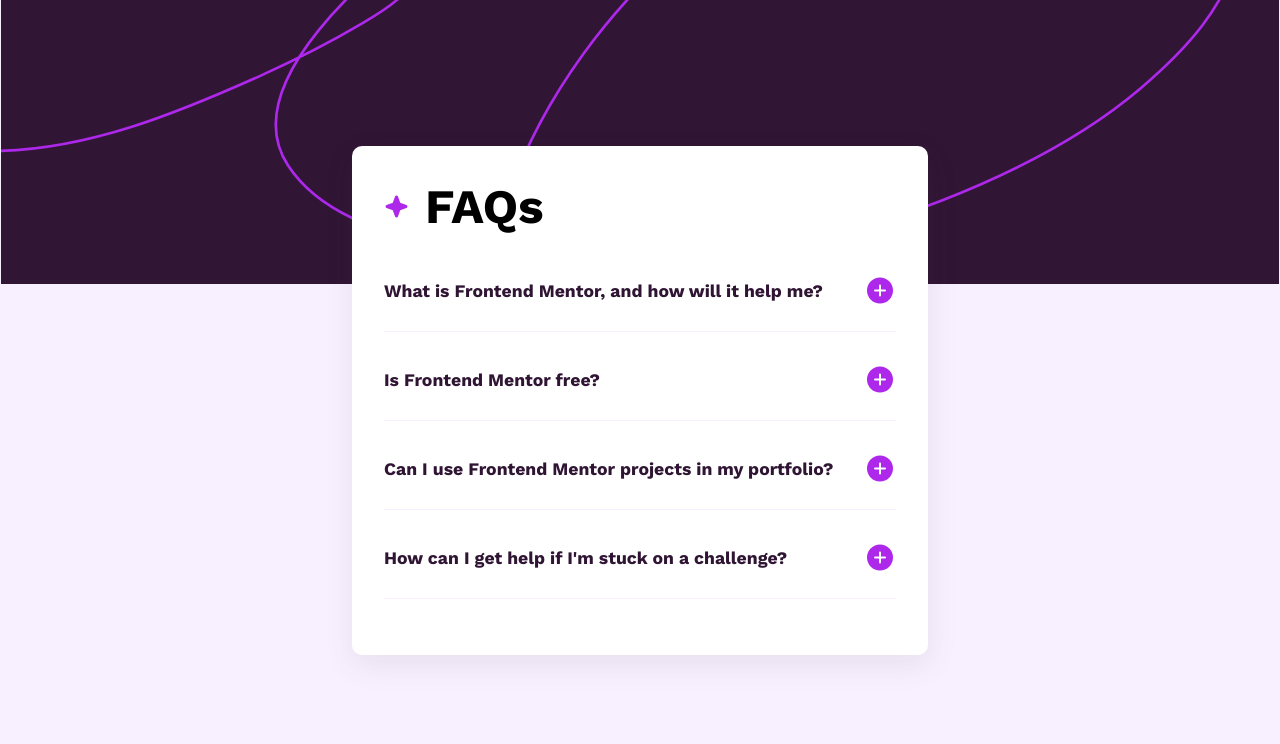
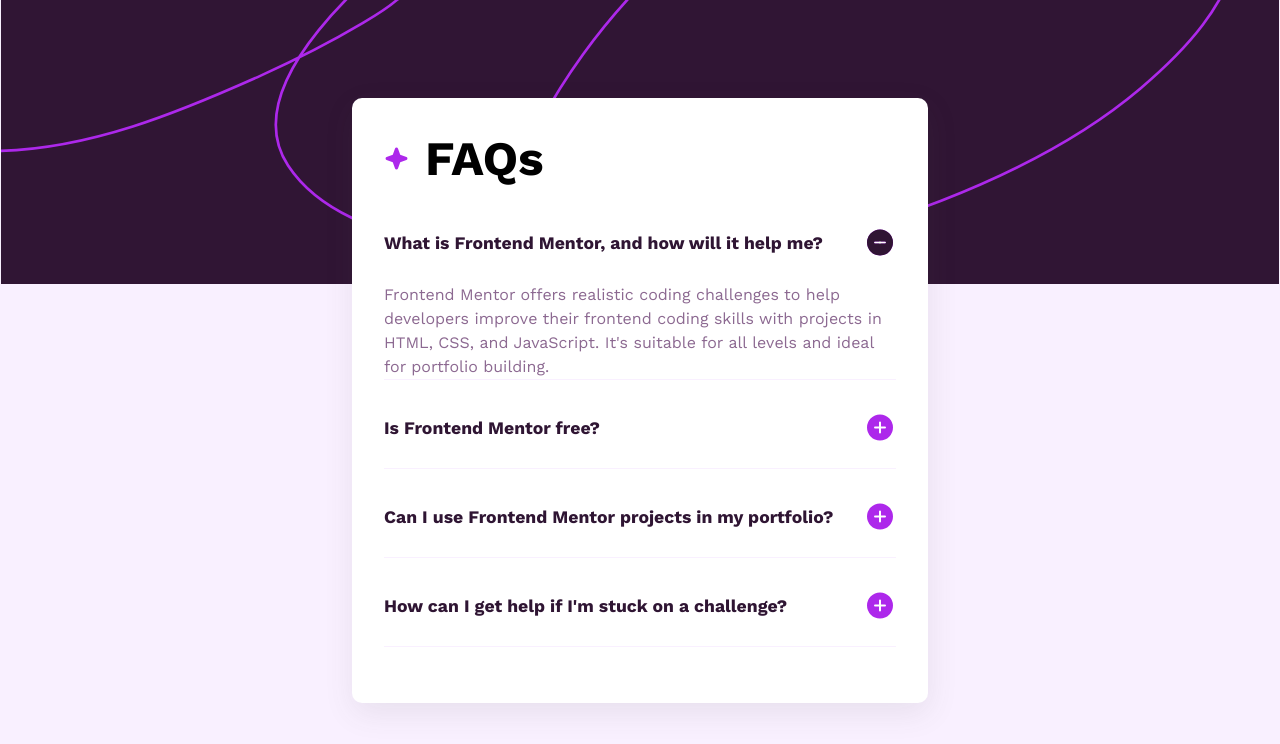
Before and after one commit to ly-math/FAQ-accordion, a plain HTML site: page index.html in a window 1280 px wide. Both pictures are taken after a click on the element 640 px from the left and 299 px from the top of the page. Drawn offline with nearby package versions, Linux system fonts and the light colour scheme.

Commit message:
Update style.css

```diff
--- a/style.css
+++ b/style.css
@@ -106,8 +106,16 @@
     max-height: 0;
     overflow: hidden;
     line-height: 1.5rem;
-    transition: max-height .5s ease;
+    transition: max-height .5s ease-in-out;
     border-bottom: 1px solid var(--Light-pink);
+}
+
+.faqs.active .answer {
+    max-height: 300px;
+}
+
+.faqs.active .minus-icon {
+    max-height: 300px;
 }
 
 @media (min-width: 900px) {
```
